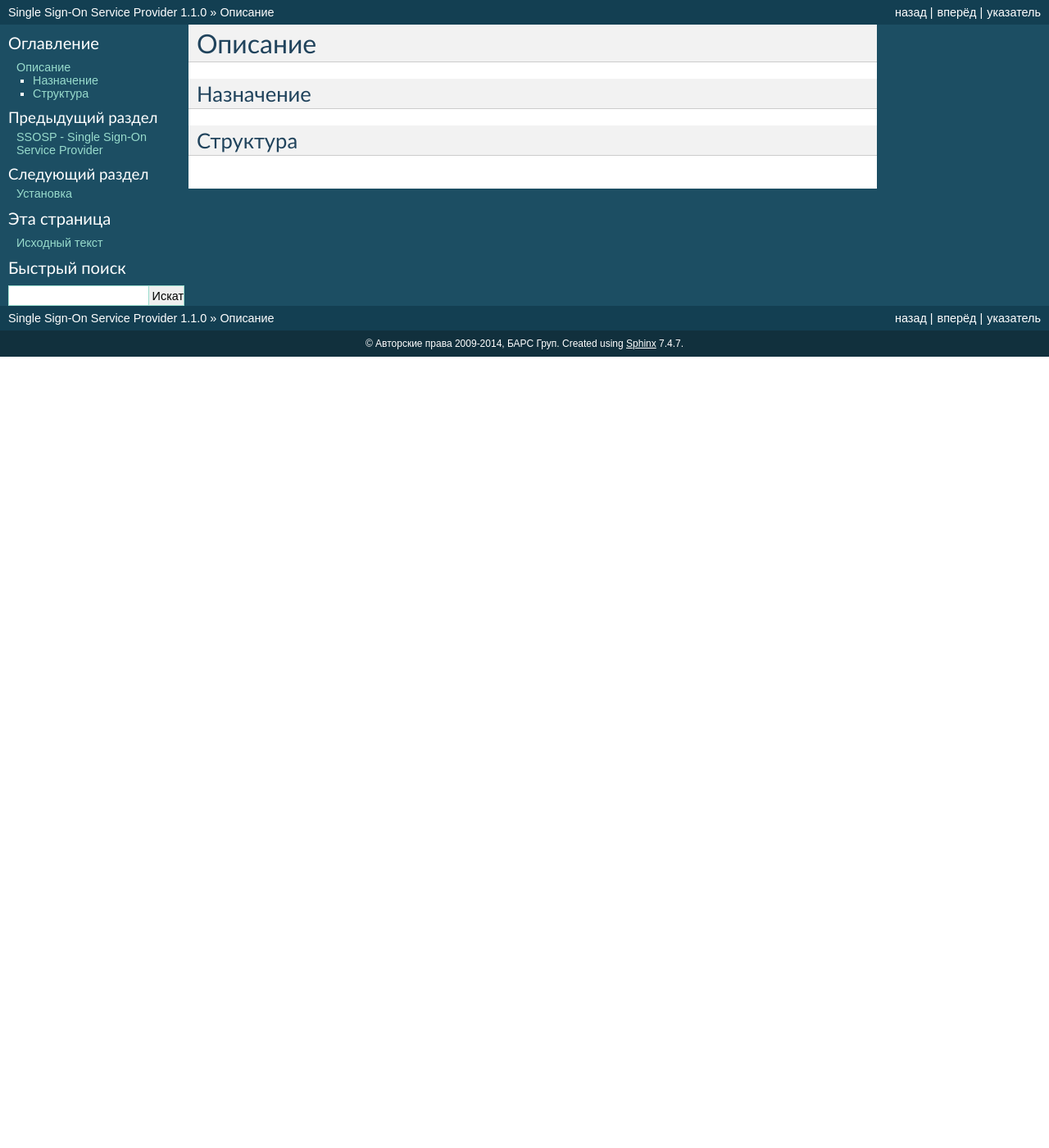
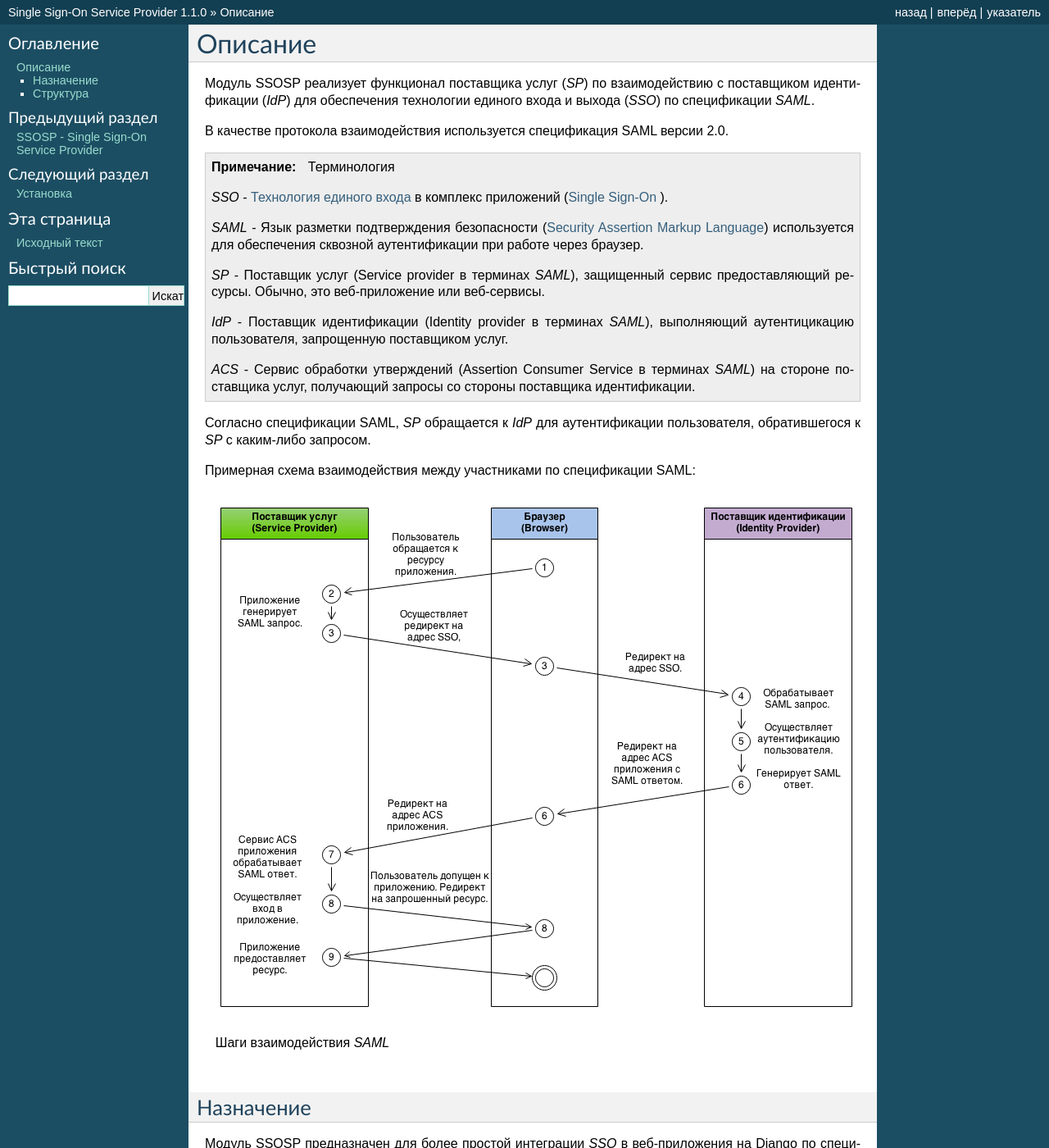
Before and after one commit to barsgroup/m3-ssosp, a Sphinx documentation site: the page built from docs/source/overview.rst, in a window 1280 px wide and 1400 px high. Shown: the whole window at 82% size. Built offline with Sphinx 7.4.7, drawn with Linux system fonts in a browser that asks for light colours; some of the changed text lies outside the part shown.

Commit message:
Документация. Описание

```diff
--- a/README.rst
+++ b/README.rst
@@ -3,14 +3,14 @@ SSOSP - Single Sign-On Service Provider
 =======================================
 
 SSO - `Технология единого входа`_ в комплекс приложений (`Single Sign-On`_)
-может реализовываться различными протоколами. Один из них - `SAML 2.0`_.
+может реализовываться различными способами. Один из них - спецификация `SAML 2.0`_.
 
-За основу была взята реализация [1_] сервис провайдера для протокола SAML 2
+За основу была взята реализация [1_] сервис провайдера SAML 2 для Django
 (которая в свою очередь является наследником другой реализации [2_]).
 
 
 .. _Технология единого входа: http://ru.wikipedia.org/wiki/%D0%A2%D0%B5%D1%85%D0%BD%D0%BE%D0%BB%D0%BE%D0%B3%D0%B8%D1%8F_%D0%B5%D0%B4%D0%B8%D0%BD%D0%BE%D0%B3%D0%BE_%D0%B2%D1%85%D0%BE%D0%B4%D0%B0
 .. _Single Sign-On: http://en.wikipedia.org/wiki/Single_sign-on
-.. _SAML 2.0: https://docs.google.com/file/d/0Bye3Ej4MU20oWXdhZVdCWE54MDQ/view
+.. _SAML 2.0: https://docs.google.com/document/d/1l7yDf87qYXQZyJpiiSwH0fKjv7XJNyz9GtftixjpbI4/view
 .. _1: https://github.com/easel/django-saml2-sp
 .. _2: https://code.google.com/p/django-saml2-sp/
--- a/docs/source/index.rst
+++ b/docs/source/index.rst
@@ -7,15 +7,15 @@ SSOSP - Single Sign-On Service Provider
 =======================================
 
 SSO - `Технология единого входа`_ в комплекс приложений (`Single Sign-On`_)
-может реализовываться различными протоколами. Один из них - `SAML 2.0`_.
+может реализовываться различными способами. Один из них - спецификация `SAML 2.0`_.
 
-За основу была взята реализация [1_] сервис провайдера для протокола SAML 2
+За основу была взята реализация [1_] сервис провайдера SAML 2 для Django
 (которая в свою очередь является наследником другой реализации [2_]).
 
 
 .. _Технология единого входа: http://ru.wikipedia.org/wiki/%D0%A2%D0%B5%D1%85%D0%BD%D0%BE%D0%BB%D0%BE%D0%B3%D0%B8%D1%8F_%D0%B5%D0%B4%D0%B8%D0%BD%D0%BE%D0%B3%D0%BE_%D0%B2%D1%85%D0%BE%D0%B4%D0%B0
 .. _Single Sign-On: http://en.wikipedia.org/wiki/Single_sign-on
-.. _SAML 2.0: https://docs.google.com/file/d/0Bye3Ej4MU20oWXdhZVdCWE54MDQ/view
+.. _SAML 2.0: https://docs.google.com/document/d/1l7yDf87qYXQZyJpiiSwH0fKjv7XJNyz9GtftixjpbI4/view
 .. _1: https://github.com/easel/django-saml2-sp
 .. _2: https://code.google.com/p/django-saml2-sp/
 
--- a/docs/source/overview.rst
+++ b/docs/source/overview.rst
@@ -1,8 +1,87 @@
 Описание
 =========
+
+Модуль SSOSP реализует функционал поставщика услуг (*SP*) по взаимодействию
+с поставщиком идентификации (*IdP*) для обеспечения технологии единого входа
+и выхода (*SSO*) по спецификации *SAML*.
+
+В качестве протокола взаимодействия используется спецификация SAML версии 2.0.
+
+
+.. Note:: Терминология
+
+   *SSO* - `Технология единого входа`_ в комплекс приложений (`Single Sign-On`_
+   ).
+
+   *SAML* - Язык разметки подтверждения безопасности (`Security Assertion
+   Markup Language`_) используется для обеспечения сквозной аутентификации при
+   работе через браузер.
+
+   *SP* - Поставщик услуг (Service provider в терминах *SAML*), защищенный
+   сервис предоставляющий ресурсы. Обычно, это веб-приложение или веб-сервисы.
+
+   *IdP* - Поставщик идентификации (Identity provider в терминах *SAML*),
+   выполняющий аутентицикацию пользователя, запрощенную поставщиком услуг.
+
+   *ACS* - Сервис обработки утверждений (Assertion Consumer Service в
+   терминах *SAML*) на стороне поставщика услуг, получающий запросы со
+   стороны поставщика идентификации.
+
+
+Согласно спецификации SAML, *SP* обращается к *IdP* для аутентификации
+пользователя, обратившегося к *SP* с каким-либо запросом.
+
+
+Примерная схема взаимодействия между участниками по спецификации SAML:
+
+.. figure:: _static/images/SAML.png
+   :align: center
+
+   Шаги взаимодействия *SAML*
+
 
 Назначение
 ----------
 
+Модуль SSOSP предназначен для более простой интеграции *SSO* в веб-приложения
+на Django по спецификации *SAML*. Поддерживается *SAML* с цифровой подписью
+сообщений.
+
+
+Модуль реализует функционал *SP* и *ACS*. Согласно схеме выше, реализуются шаги
+№2, №3, №7. Шаги №8 и №9 реализуются непосредственно приложением, в которое
+встраивается данный модуль.
+
+
+Дополнительно, реализуется механизм *Single Sing-Out*, который при выходе
+пользователя позволяет осуществить корректный выход из всех приложений, в
+которые он заходил.
+
+
 Структура
 ---------
+
+Модуль содержит реализацию обработчиков:
+
+* Входа в приложение
+* Выхода из приложения
+* Сервиса обработки утверждений (*ACS*)
+
+
+Работа с *SAML* реализована через классы SAML-запросов: AuthRequest,
+LogoutRequest. И SAML-ответов: AuthResponse, LogoutResponse.
+
+
+Поддержка механизма *Single Sing-Out* требует хранения соответствия
+Django-сессии и сессии на *IdP*, чтобы при завершении сессии *IdP* закрывать
+соответствующую Django-сессию.
+Хранение соответствия сессий реализовано через механизм включения необходимого
+бэкенда. В модуль входят 2 вида бэкенда:
+
+* Хранение соответствия в БД (модель SSOSession).
+* Хранение соответствия в кэше Django.
+
+
+.. _Технология единого входа: http://ru.wikipedia.org/wiki/%D0%A2%D0%B5%D1%85%D0%BD%D0%BE%D0%BB%D0%BE%D0%B3%D0%B8%D1%8F_%D0%B5%D0%B4%D0%B8%D0%BD%D0%BE%D0%B3%D0%BE_%D0%B2%D1%85%D0%BE%D0%B4%D0%B0
+.. _Single Sign-On: http://en.wikipedia.org/wiki/Single_sign-on
+.. _Security Assertion Markup Language: http://en.wikipedia.org/wiki/Security_Assertion_Markup_Language
```
Also changed, not shown: docs/source/_static/images/SAML.png (added).
